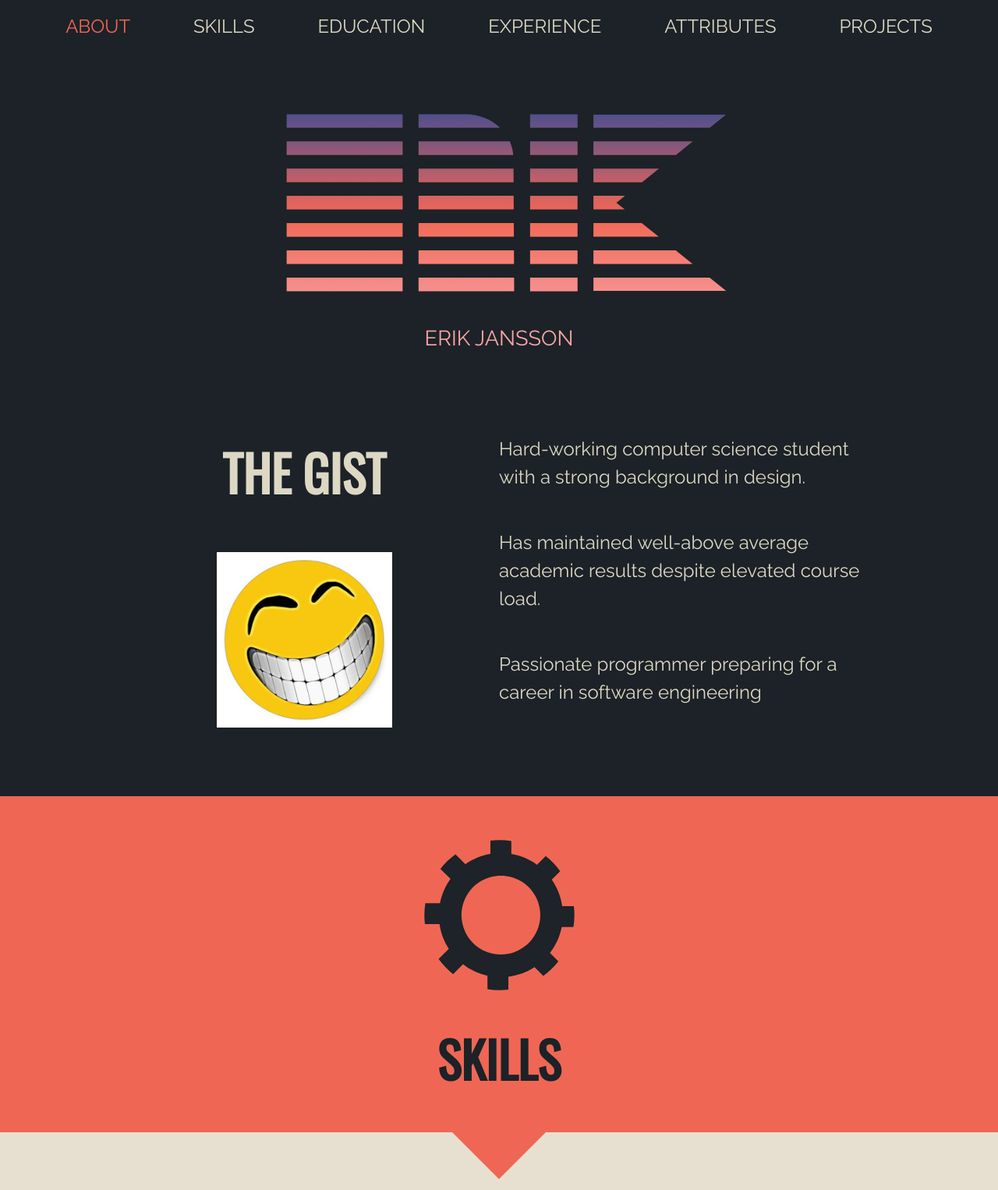
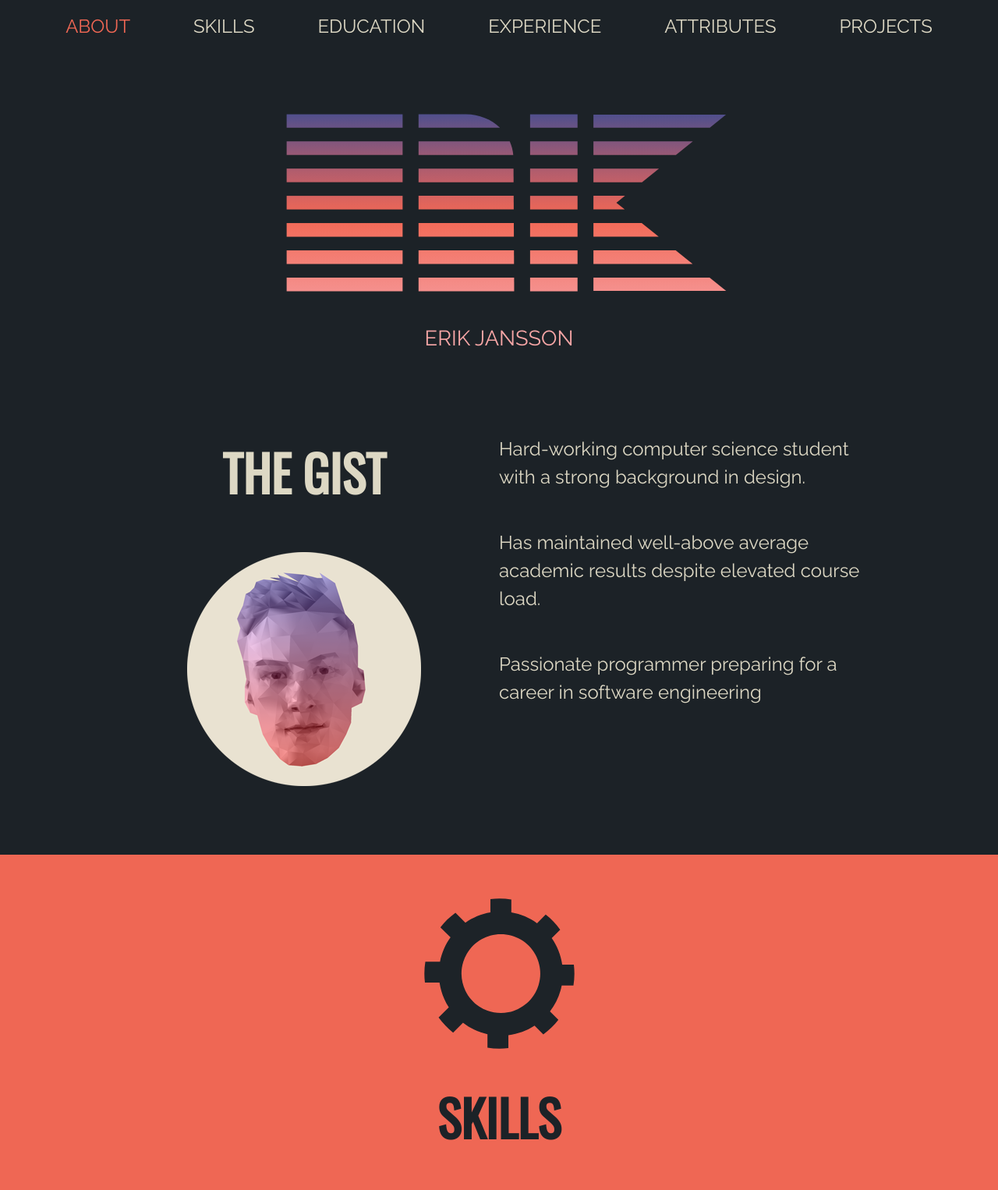
Before and after one commit to iyor/venndev, a Flask app: page /cv in a window 1280 px wide. Shown: the top 1526 px of the page at 78% size. Run offline with Flask 2, Linux system fonts and the light colour scheme; some libraries are stand-ins or nearby versions.

Commit message:
Added new portrait picture

```diff
--- a/app/templates/cv.html
+++ b/app/templates/cv.html
@@ -24,7 +24,7 @@
 			<div id="gistContainer">
 				<aside id="titlepic"/>
 					<h2>THE GIST</h2>
-					<img src="/static/img/portrait.jpg" height="225" width="225" alt="portrait"/>
+					<img src="/static/img/portrait.png" height="300" width="300" alt="portrait"/>
 				</aside>
 				<aside id="description">
 					<p class="aboutText" id="aboutText1">
```
Also changed, not shown: app/static/img/portrait.jpg (deleted), app/static/img/portrait.png (added).
